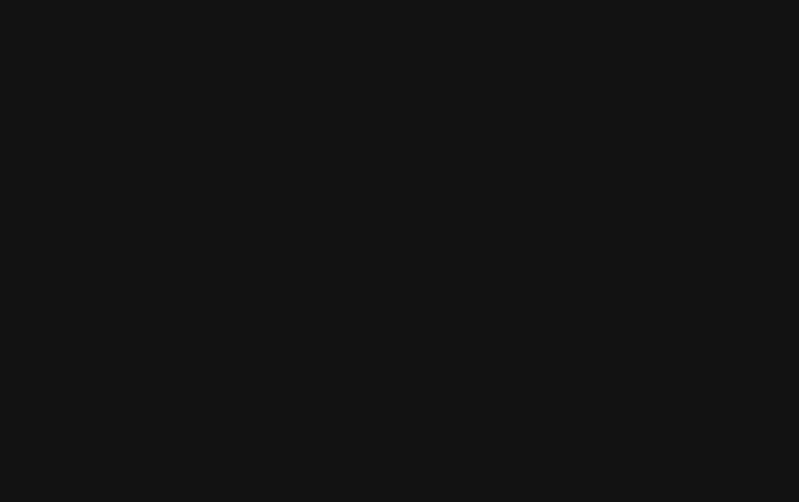
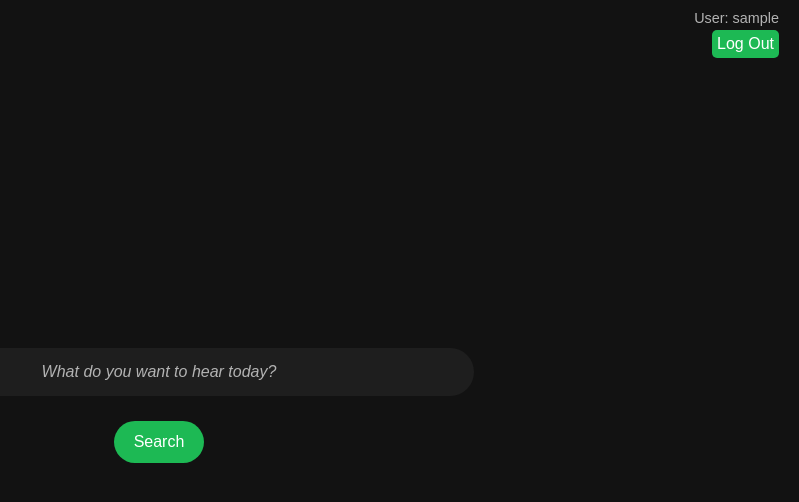
Before and after one commit to cs411-alawini/fa24-cs411-team109-SKP, a React (Create React App) app in the folder spotify-frontend/: page /search in a window 1280 px wide. Before the commit this address had no page. Shown: the top 502 px of the page, without its empty margins (481-1280 px from the left). Built offline with nearby package versions, Linux system fonts and the light colour scheme; sample sign-in values are in the browser's storage.

Commit message:
frontend+backend, added Spotify Authorization to add/update users to database & login status check, logout button

```diff
--- a/spotify-frontend/src/App.js
+++ b/spotify-frontend/src/App.js
@@ -1,29 +1,71 @@
 import React, { useState, useEffect } from 'react';
 import { BrowserRouter as Router, Route, Routes, useNavigate, useParams, Navigate, Outlet, useLocation } from 'react-router-dom';
 import axios from 'axios';
-// import CommentSection from "./CommentSection";
 import './Login.css';
 import './SearchSongs.css';
 import './Comments.css'
 
+const CLIENT_ID = '76375b25d05c404f8b5a5699a3617854';
+const CLIENT_SECRET = '1ad9565291394bac8f55747f6b2b2e1d';
+const REDIRECT_URI = 'http://localhost:3000/search';
+const TOKEN_INFO = 'token_info'
+
+
 const Login = () => {
   const [username, setUsername] = useState('');
   const [password, setPassword] = useState('');
-  const [loginStatus, setLoginStatus] = useState([]);
+  // const [loginStatus, setLoginStatus] = useState([]);
   const [error, setError] = useState('');
+  const { userId } = useParams();
   const navigate = useNavigate();
+
+  const checkIfAlreadyLoggedIn = async () => {
+    try {
+      const localUserId = localStorage.getItem('UserId');
+
+      if (userId != null) {
+
+        const loginResponse = await axios.get(`http://localhost:5001/isLoginValid?userId=${userId}&password=${userId}`);
+        console.log(loginResponse.data);
+        localStorage.setItem('UserId', loginResponse.data.UserID);
+        localStorage.setItem('UserName', loginResponse.data.Username);
+        navigate('/search');
+
+      } else if (localUserId != null) {
+        navigate('/search');
+      }
+
+    } catch (err) {
+      console.error('Error checking session:', err);
+    }
+  };
+
+  useEffect(() => {
+    checkIfAlreadyLoggedIn();
+  }, []);
 
   const handleLogin = async () => {
     try {
       const response = await axios.get(`http://localhost:5001/isLoginValid?userId=${username}&password=${password}`);
       localStorage.setItem('UserId', response.data.UserID);
       localStorage.setItem('UserName', response.data.Username);
-      navigate('/'); // Navigate to homepage or dashboard after login
+      navigate('/search'); // Navigate to homepage or dashboard after login
+    } catch (err) {
+      console.log(err);
+      setError(err.response ? err.response.data.message : 'Login failed');
+    }
+  };
+
+  const handleSpotifyLogin = async () => {
+    try {
+
+      localStorage.clear();
+      window.location.href = 'http://localhost:5001/spotifyLogin';
+
     } catch (err) {
       setError(err.response ? err.response.data.message : 'Login failed');
     }
   };
-
 
   return (
     <div className="login-container">
@@ -45,6 +87,9 @@ const Login = () => {
         />
         <button onClick={handleLogin} className="login-button">
           Log In
+        </button>
+        <button onClick={handleSpotifyLogin} className="spotify-auth-button">
+          Spotify Log In
         </button>
         {error && <p className="login-error">{error}</p>}
       </div>
@@ -79,9 +124,23 @@ const SearchSongs = () => {
     navigate(`/comments/${songId}`); // navigate to the gallery page with artist ID
   };
 
+  const handleLogout = async () => {
+    localStorage.clear();
+    await axios.delete(`http://localhost:5001/logout`);
+    navigate('/login');
+    console.log("logout button clicked");
+  };
+
   return (
     <div>
-      <div className="user-info">User: {localStorage.getItem('UserName')}</div>
+      <div className="user-info">
+        User: {localStorage.getItem('UserName')}
+      </div>
+      <div>
+        <button onClick={handleLogout} className="logout-button">
+          Log Out
+        </button>
+      </div>
       <div className="search-container">
         <input
           type="text"
@@ -114,6 +173,7 @@ const SearchSongs = () => {
 const CommentPage = () => {
   const { songId } = useParams();
   const location = useLocation();
+  const navigate = useNavigate();
 
   const [songDetails, setSongDetails] = useState(null);
   const [comments, setCommentsState] = useState([]);
@@ -165,6 +225,12 @@ const CommentPage = () => {
   useEffect(() => {
     displayPage();
   }, [songId, location]);
+
+  const handleLogout = async () => {
+    localStorage.clear();
+    navigate('/login');
+    console.log("logout button clicked");
+  };
 
   // Handle adding a comment
   const handleAddComment = async () => {
@@ -275,7 +341,11 @@ const CommentPage = () => {
     <div>
       {/* User info in top-right corner */}
       <div className="user-info">User: {localStorage.getItem('UserName')}</div>
-
+      <div>
+        <button onClick={handleLogout} className="logout-button">
+          Log Out
+        </button>
+      </div>
       {/* Song details section */}
       {songDetails && (
         <div className="song-details-container">
@@ -422,8 +492,10 @@ const App = () => {
     <Router>
       <Routes>
         <Route path="/login" element={<Login />} />
+        <Route path="/login/:userId" element={<Login />} />
         <Route element={<PrivateRoute />}>
           <Route path="/" element={<SearchSongs />} />
+          <Route path="/search" element={<SearchSongs />} />
           <Route path="/comments/:songId" element={<CommentPage />} />
           {/* <Route path="/album-details/:albumId" element={<AlbumDetails />} /> */}
         </Route>
--- a/spotify-frontend/src/Comments.css
+++ b/spotify-frontend/src/Comments.css
@@ -16,6 +16,20 @@ body {
     font-size: 1rem;
     color: #b3b3b3;
     /* Subtle gray for the username */
+}
+
+.logout-button {
+    position: absolute;
+    top: 30px;
+    right: 20px;
+    background-color: #1DB954;
+    /* Spotify green */
+    color: #fff;
+    border: none;
+    padding: 5px;
+    border-radius: 5px;
+    cursor: pointer;
+    font-size: 1rem;
 }
 
 /* Song details section */
--- a/spotify-frontend/src/Login.css
+++ b/spotify-frontend/src/Login.css
@@ -66,6 +66,21 @@ body {
   align-items: center;
 }
 
+.spotify-auth-button {
+  background-color: #1DB954;
+  /* Spotify green */
+  color: #fff;
+  border: none;
+  padding: 12px;
+  border-radius: 5px;
+  cursor: pointer;
+  font-size: 1rem;
+  margin-top: 20px;
+  width: 80%;
+  transition: background-color 0.3s ease;
+  align-items: center;
+}
+
 .login-button:hover {
   background-color: #1aa34a;
   /* Slightly darker green on hover */
--- a/spotify-frontend/src/SearchSongs.css
+++ b/spotify-frontend/src/SearchSongs.css
@@ -16,6 +16,20 @@ body {
     font-size: 1rem;
     color: #b3b3b3;
     /* Subtle gray for the username */
+}
+
+.logout-button {
+    position: absolute;
+    top: 30px;
+    right: 20px;
+    background-color: #1DB954;
+    /* Spotify green */
+    color: #fff;
+    border: none;
+    padding: 5px;
+    border-radius: 5px;
+    cursor: pointer;
+    font-size: 1rem;
 }
 
 /* Centered search container */
```
Also changed, not shown: 1 other file (tests, documents, lock files or other folders).
